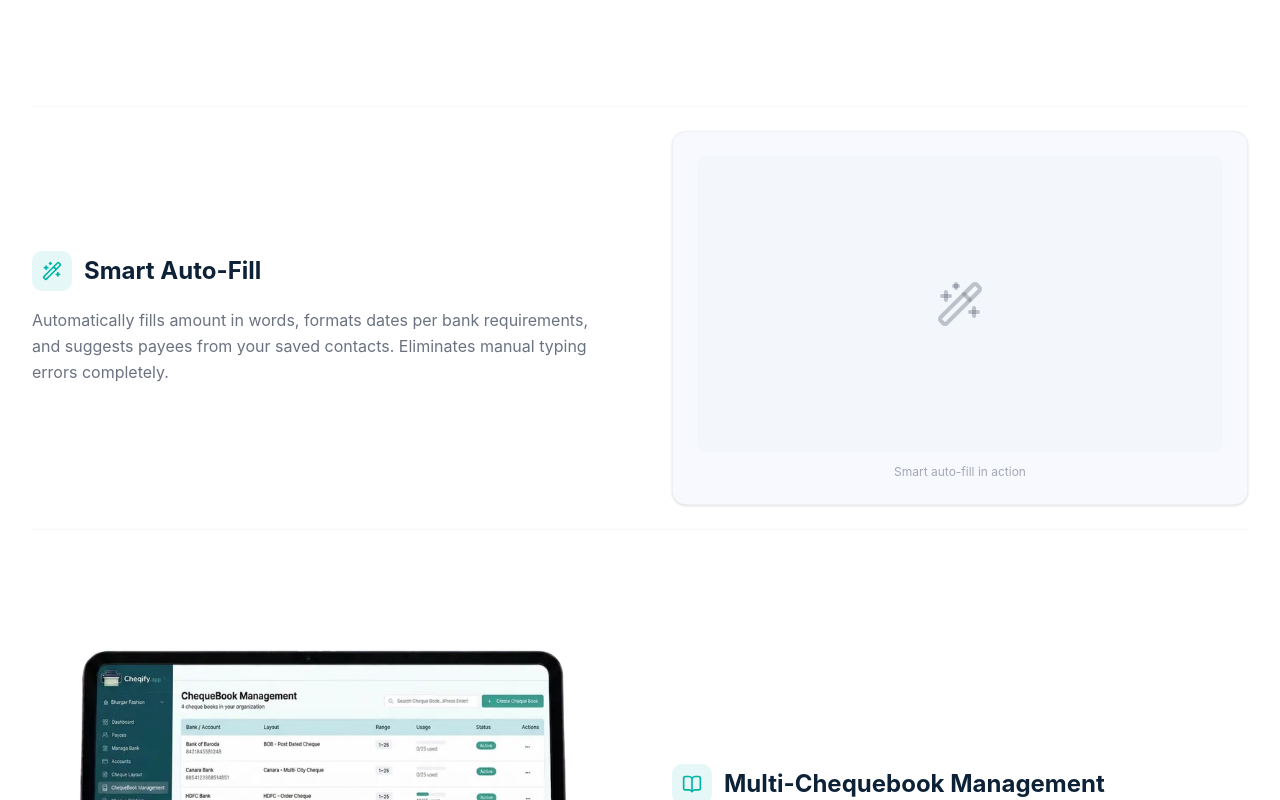
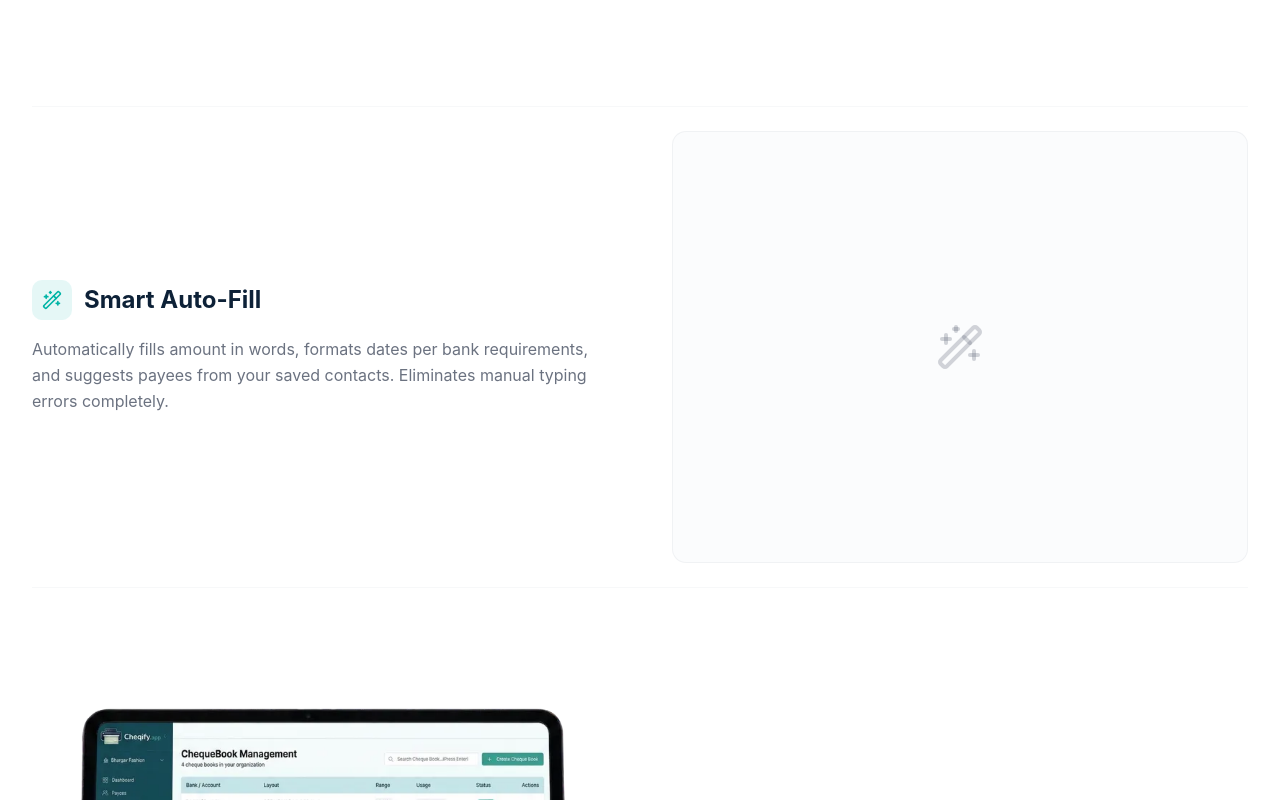
Before and after one commit to ravihirapara/cheqify-website, a Next.js app: page /en/features in a window 1280 px wide. Shown: the part 1460-2260 px from the top of the page. Built offline with nearby package versions, Linux system fonts and the light colour scheme; no server answers; a web font is replaced by a local one.

Commit message:
fix: normalize feature placeholder height with consistent aspect ratio

```diff
--- a/src/components/sections/features-core.tsx
+++ b/src/components/sections/features-core.tsx
@@ -109,13 +109,8 @@ export function FeaturesCore() {
                         />
                       </div>
                     ) : (
-                    <div className="overflow-hidden rounded-xl border border-border/50 bg-background p-6 shadow-sm">
-                      <div className="flex aspect-video items-center justify-center rounded-lg bg-muted/50">
-                        <Icon className="h-12 w-12 text-muted-foreground/40" />
-                      </div>
-                      <p className="mt-3 text-center text-xs text-muted-foreground/60">
-                        {t(`feature${feature.index}ScreenshotAlt`)}
-                      </p>
+                    <div className="flex aspect-[4/3] items-center justify-center overflow-hidden rounded-xl border border-border/50 bg-muted/30">
+                      <Icon className="h-12 w-12 text-muted-foreground/30" />
                     </div>
                     )}
                   </div>
```
